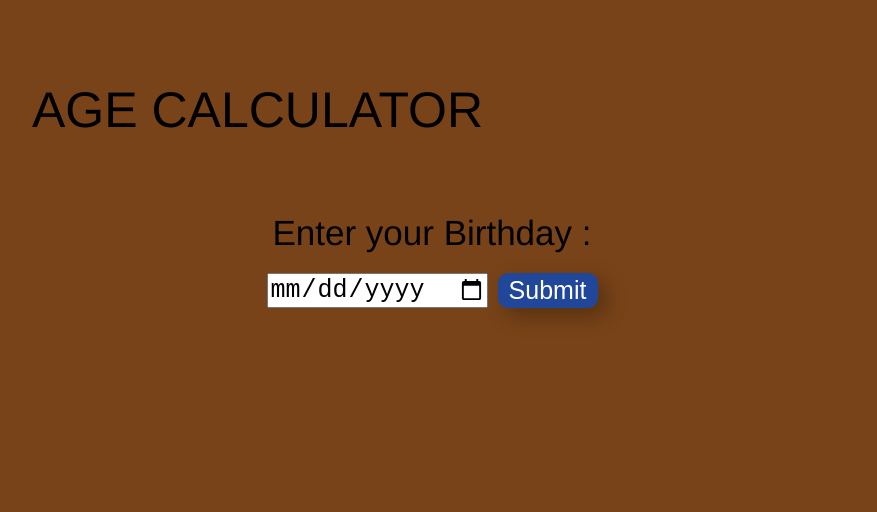
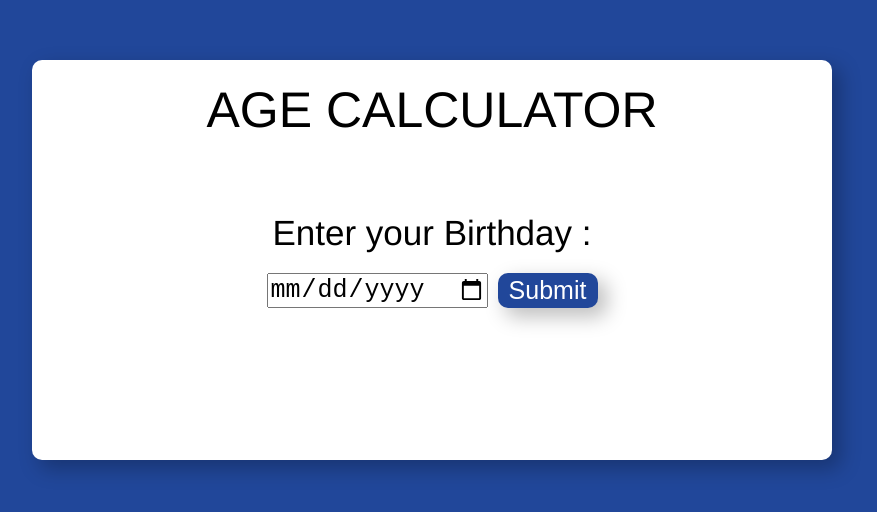
Before and after one commit to IshanHansaka/age_calculator, a React (Create React App) app: page / in a window 1280 px wide. Shown: the part 140-652 px from the top of the page, without its empty margins (208-1085 px from the left). Built offline with nearby package versions, Linux system fonts and the light colour scheme.

Commit message:
feat: add container

```diff
--- a/src/App.css
+++ b/src/App.css
@@ -1,8 +1,19 @@
 .App {
-    background-color: #784318;
-    width: 100%;
-    height: 100vh;
-    display: flex;
-    justify-content: center;
-    align-items: center;
+  background-color: #21479a;
+  width: 100%;
+  height: 100vh;
+  display: flex;
+  justify-content: center;
+  align-items: center;
 }
+.container {
+  background-color: #ffffff;
+  border-radius: 10px;
+  box-shadow: 8px 8px 19.9px 1px #00000040;
+  height: 400px;
+  width: 800px;
+  display: flex;
+  flex-direction: column;
+  justify-content: center;
+  align-items: center;
+}
```
